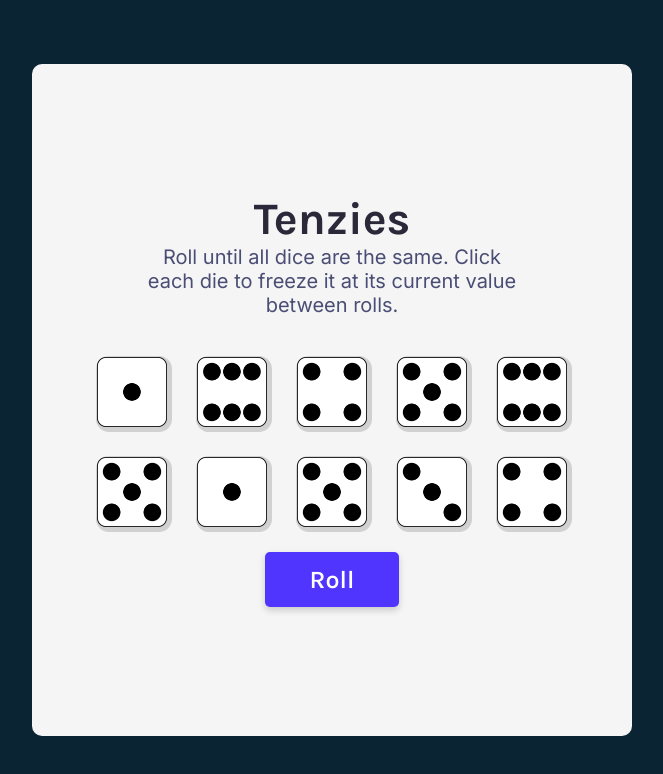
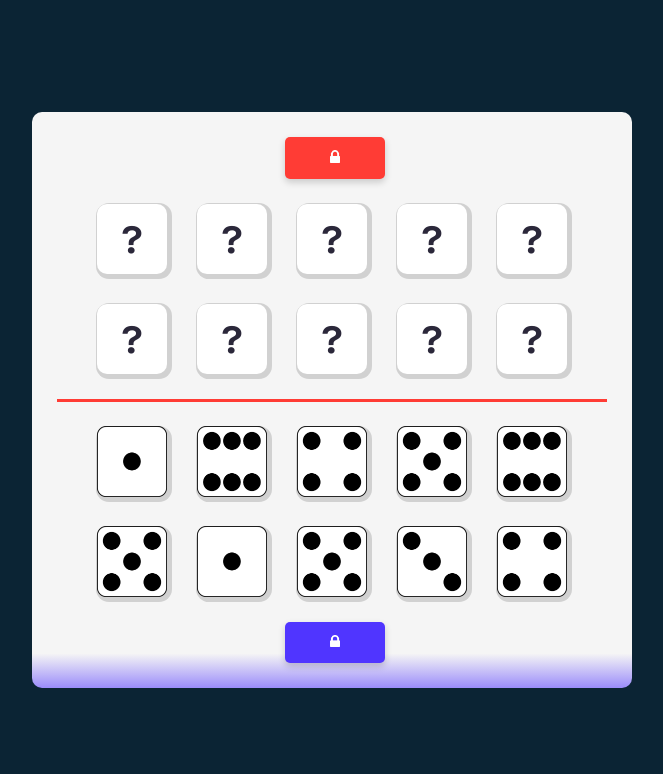
Before and after one commit to DaviDev01/tenzies, a React (Create React App) app: page / in a window 1280 px wide. Shown: the top 774 px of the page, without its empty margins (308-971 px from the left). Built offline with nearby package versions, Linux system fonts and the light colour scheme.

Commit message:
twoPlayersModeInplemented

```diff
--- a/src/App.js
+++ b/src/App.js
@@ -4,12 +4,21 @@ import Confetti from "react-confetti"
 
 export default function App() {
     const [diceObjs, setDiceObjs] = useState(getData())
+    const [diceObjsPlayer2, setDiceObjsPlayer2] = useState(getData())
     const [hasWon, setHasWon] = useState(false)
     const [isConfettiTime, setIsConfettiTime] = useState(false)
+    const [twoPlayerMode, setTwoPlayerMode] = useState(true)
+    const [player1Turn, setPlayer1Turn] = useState(true)
 
     const diceElements = diceObjs.map( (obj) => {
 
-        return <Die key={obj.id} obj={obj} hold={hold} hasWon={hasWon}/>
+        return <Die key={obj.id} obj={obj} hold={hold} hasWon={hasWon} player1Turn={!player1Turn}/>
+
+    })
+
+    const diceElementsPlayer2 = diceObjsPlayer2.map( (obj) => {
+
+        return <Die key={obj.id} obj={obj} hold={holdPlayer2} hasWon={hasWon} player1Turn={player1Turn}/>
 
     })
 
@@ -37,13 +46,22 @@ export default function App() {
         })
     }
 
+    function rollPlayer2() {
+        hasWon ? resetGame() :
+        setDiceObjsPlayer2(prev => {
+            return prev.map(obj => obj.isSelected ? obj : {...obj, value: getRandNum()})
+        })
+    }
+
     function resetGame() {
         setDiceObjs(getData())
+        setDiceObjsPlayer2(getData())
         setHasWon(false)
         setIsConfettiTime(false)
     }
 
     useEffect( checkForWin, [diceObjs] )
+
     function checkForWin() {
         const isAllSame = diceObjs.filter( obj => obj.value  === diceObjs[0].value && obj.isSelected && obj)
 
@@ -52,6 +70,18 @@ export default function App() {
             setIsConfettiTime(true);
         }
     }
+
+    useEffect( checkForWin2, [diceObjsPlayer2] )
+
+    function checkForWin2() {
+        const isAllSame = diceObjsPlayer2.filter( obj => obj.value  === diceObjsPlayer2[0].value && obj.isSelected && obj)
+
+        if (isAllSame.length === diceObjsPlayer2.length) {
+            setHasWon(true);
+            setIsConfettiTime(true);
+        }
+    }
+
     console.log(isConfettiTime)
     function hold(id, e) {
         const updatedArray = diceObjs.map( (obj) => obj.id === id ? {...obj, isSelected: !obj.isSelected} : obj)
@@ -59,17 +89,65 @@ export default function App() {
         setDiceObjs(updatedArray)
     }
 
+    function holdPlayer2(id, e) {
+        const updatedArray = diceObjsPlayer2.map( (obj) => obj.id === id ? {...obj, isSelected: !obj.isSelected} : obj)
+
+        setDiceObjsPlayer2(updatedArray)
+    }
+
+    function lockClick(player) {
+        if (player === "player1") {
+            setPlayer1Turn(false)
+            rollPlayer2()
+        } else {
+            setPlayer1Turn(true)
+            roll()
+        }
+    }
+
     isConfettiTime && setTimeout(() => setIsConfettiTime(false), 3740)
 
     return (
-        <main className="diceContainer">
+        <main className={`diceContainer ${player1Turn ? "player1Turn" : "player2Turn"}`}>
             {isConfettiTime && <Confetti />}
-            <h1 className="diceContainer--title">Tenzies</h1>
-            <p className="diceContainer--instructions">Roll until all dice are the same. Click each die to freeze it at its current value between rolls.</p>
+            {twoPlayerMode ?
+                <div className="btns-container">
+                    <button
+                        disabled={player1Turn}
+                        className="lockBtn"
+                        onClick={() => lockClick("player2")}
+                    >
+                        <img src="../imgs/lock-white.png" alt="lock" className="lock"/>
+                    </button>
+                </div> :
+                <h1 className="diceContainer--title">Tenzies</h1>}
+            {twoPlayerMode ?
+                <div className="dicePlayer2">
+                    {diceElementsPlayer2}
+                </div> :
+            <p className="diceContainer--instructions">Roll until all dice are the same. Click each die to freeze it at its current value between rolls.</p>}
+
             <div className="dice">
                 {diceElements}
             </div>
-            <button className="diceContainer--btn" onClick={roll}>{hasWon ? 'Play Again' : 'Roll'}</button>
+            <div className="btns-container">
+                {!twoPlayerMode && <button
+                    className="diceContainer--btn"
+                    onClick={roll}
+                >
+                    {hasWon ? 'Play Again' : 'Roll'}
+                </button>}
+                {
+                twoPlayerMode &&
+                <button
+                    disabled={!player1Turn}
+                    className="lockBtnBlue"
+                    onClick={() => lockClick("player1")}
+                >
+                    <img src="../imgs/lock-white.png" alt="lock" className="lock"/>
+                </button>
+                }
+            </div>
         </main>
     )
 }
--- a/src/components/Die.js
+++ b/src/components/Die.js
@@ -1,14 +1,18 @@
-import React from "react"
+import React, {useState, useEffect} from "react"
 
 export default function Die(props) {
+    const [hideDice, setHideDice] = useState(false)
+
+    useEffect( () => setHideDice(true), [] )
 
     return (
         <button
             className={`Die ${props.obj.isSelected && 'greenShadow'}`}
             onClick={(e)=> props.hold(props.obj.id, e)}
-            disabled={props.hasWon}
+            disabled={props.hasWon || props.player1Turn}
         >
-            <img src={`../imgs/dice${props.obj.value}.png`} className="DieNum" alt={`dice${props.obj.value}`} />
+            {hideDice && props.player1Turn && !props.hasWon ? <h3>?</h3> :
+            <img src={`../imgs/dice${props.obj.value}.png`} className="DieNum" alt={`dice${props.obj.value}`} />}
         </button>
     )
 }
--- a/src/index.css
+++ b/src/index.css
@@ -17,7 +17,7 @@ body {
 .diceContainer {
     background-color: #F5F5F5;
     max-width: 800px;
-    height: 84vh;
+    height: fit-content;
     border-radius: 10px;
     display: flex;
     flex-direction: column;
@@ -33,6 +33,8 @@ body {
     flex-wrap: wrap;
     gap: 30px;
     max-width: 550px;
+
+    margin-top: 25px;
 }
 
 .Die {
@@ -64,8 +66,8 @@ body {
     color: #fff;
     font-weight: 600;
     font-size: 25px;
-    margin-top: 25px;
     font-family: 'Karla', sans-serif;
+    margin-bottom: 34px;
 }
 
 .diceContainer--btn:active {
@@ -75,7 +77,7 @@ body {
 .diceContainer--title {
     color: #2B283A;
     font-size: 45px;
-    margin: 0;
+    margin: 39px 0 0 0;
 }
 
 .diceContainer--instructions {
@@ -84,7 +86,7 @@ body {
     font-size: 20px;
     max-width: 370px;
     text-align: center;
-    margin: 0 0 40px 0;
+    margin: 0 0 15px 0;
 }
 
 .greenShadow {
@@ -95,3 +97,81 @@ body {
 .DieNum {
     width: 121%;
 }
+
+.dicePlayer2 {
+    display: flex;
+    align-items: center;
+    justify-content: center;
+    flex-wrap: wrap;
+    gap: 30px;
+    max-width: 550px;
+    padding-bottom: 25px;
+    border-bottom: #ff3c35 solid ;
+}
+
+.diceContainer--btnPlayer2 {
+    background-color: #ff3c35;
+    border: none;
+    padding: 13px 45px;
+    box-shadow: 0px 3.2px 7.68px rgba(0, 0, 0, 0.18);
+    border-radius: 5px;
+    color: #fff;
+    font-weight: 600;
+    font-size: 25px;
+    font-family: 'Karla', sans-serif;
+}
+
+.diceContainer--btnPlayer2:active {
+    box-shadow: inset 2px 2px 5px 3px rgb(0 0 0 / 55%);
+}
+
+.btns-container {
+    display: flex;
+    align-items: center;
+    margin-bottom: 25px;
+
+    margin-top: 25px;
+}
+
+.lockBtn {
+    background-color: #ff3c35;
+    border: none;
+    box-shadow: 0px 3.2px 7.68px rgba(0, 0, 0, 0.18);
+    border-radius: 5px;
+    margin-left: 5px;
+    padding: 13px 45px;
+    max-width: 100px;
+}
+
+.lockBtn:active {
+    box-shadow: inset 2px 2px 5px 3px rgb(0 0 0 / 55%);
+}
+
+.lock {
+    width: 100%;
+}
+
+.lockBtnBlue {
+    background-color: #5035FF;
+    border: none;
+    box-shadow: 0px 3.2px 7.68px rgba(0, 0, 0, 0.18);
+    align-self: stretch;
+    border-radius: 5px;
+    margin-left: 5px;
+    max-width: 100px;
+    padding: 13px 45px;
+}
+
+.lockBtnBlue:active {
+    box-shadow: inset 2px 2px 5px 3px rgb(0 0 0 / 55%);
+}
+
+.player1Turn {
+    background: rgb(245,245,245);
+background: linear-gradient(180deg, rgba(245,245,245,1) 94%, rgba(80,53,255,1) 105%);
+}
+
+.player2Turn {
+    background: rgb(245,245,245);
+background: linear-gradient(360deg, rgba(245,245,245,1) 94%, rgba(255,60,53,1) 110%);
+}
```
Also changed, not shown: public/imgs/lock-white.png (added).
